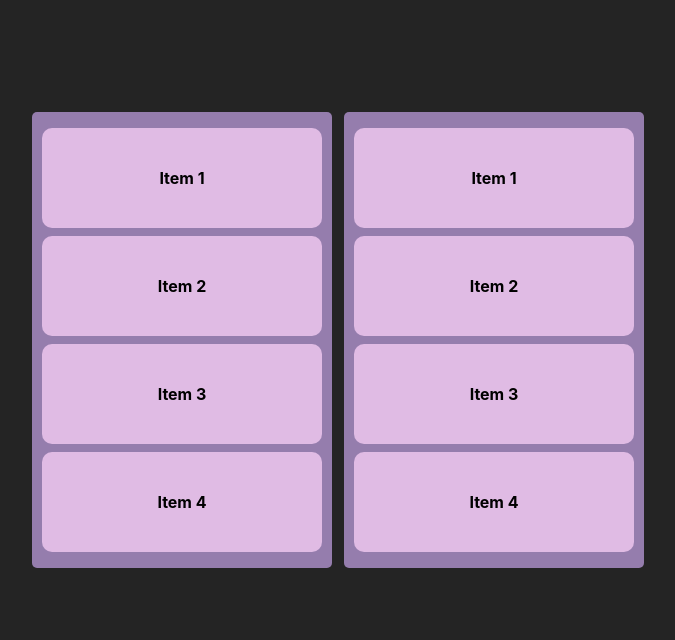
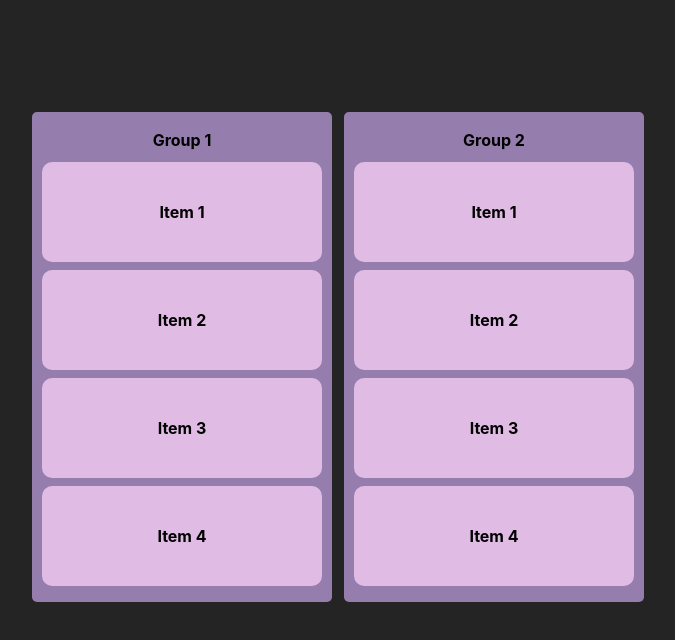
Before and after one commit to CutieMath/drag-n-drop, a React (Vite) app: page / in a window 1280 px wide. Shown: the top 640 px of the page, without its empty margins (308-983 px from the left). Built offline with nearby package versions, Linux system fonts and the light colour scheme.

Commit message:
finish styling for the item groups

```diff
--- a/src/App.jsx
+++ b/src/App.jsx
@@ -5,6 +5,7 @@ const App = () => {
     <div className="container">
       <div className="dnd-container">
         <div className="dnd-group">
+          <div className="group-title">Group 1</div>
           <div className="dnd-item">
             <div>
               <p>Item 1</p>
@@ -27,6 +28,7 @@ const App = () => {
           </div>
         </div>
         <div className="dnd-group">
+          <div className="group-title">Group 2</div>
           <div className="dnd-item">
             <div>
               <p>Item 1</p>
--- a/src/index.css
+++ b/src/index.css
@@ -2,7 +2,7 @@
   font-family: Inter, Avenir, Helvetica, Arial, sans-serif;
   font-size: 16px;
   line-height: 24px;
-  font-weight: 400;
+  font-weight: bold;
 
   color: black;
   background-color: #242424;
@@ -62,5 +62,8 @@
   display:flex;
   justify-content: center;
   align-items: center;
-  font-weight: bold
 }
+
+.group-title {
+  margin-bottom: 10px;
+}
```
